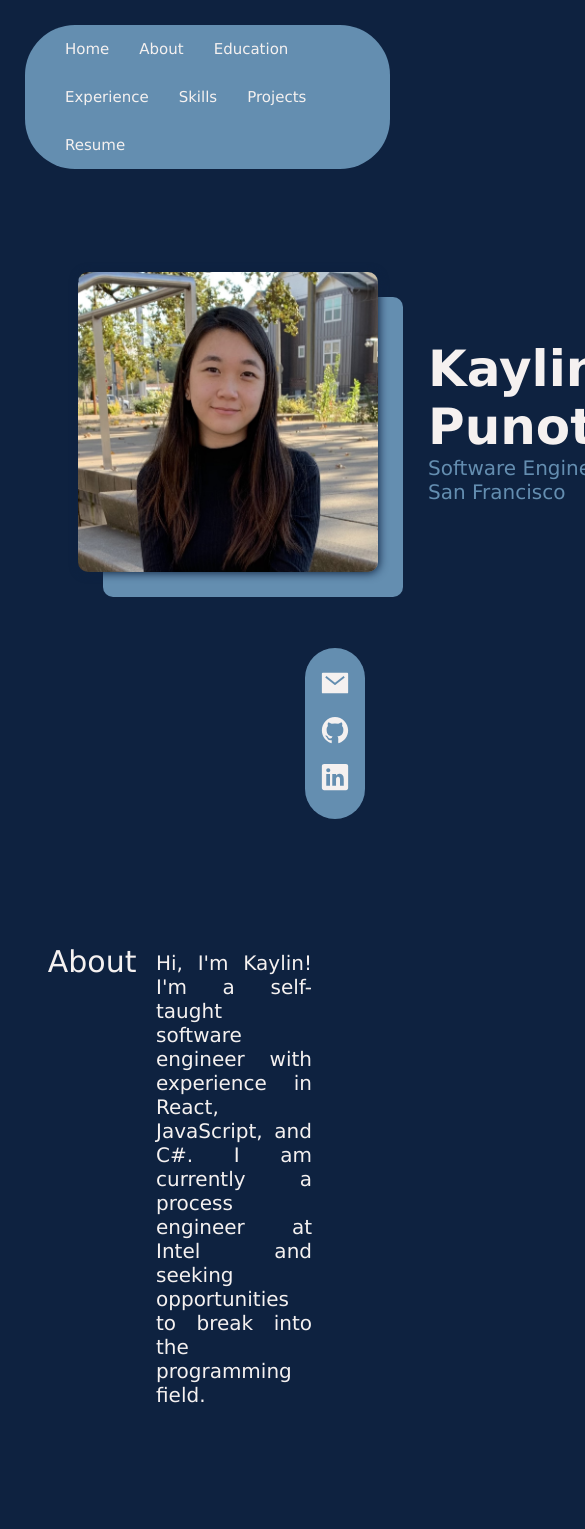
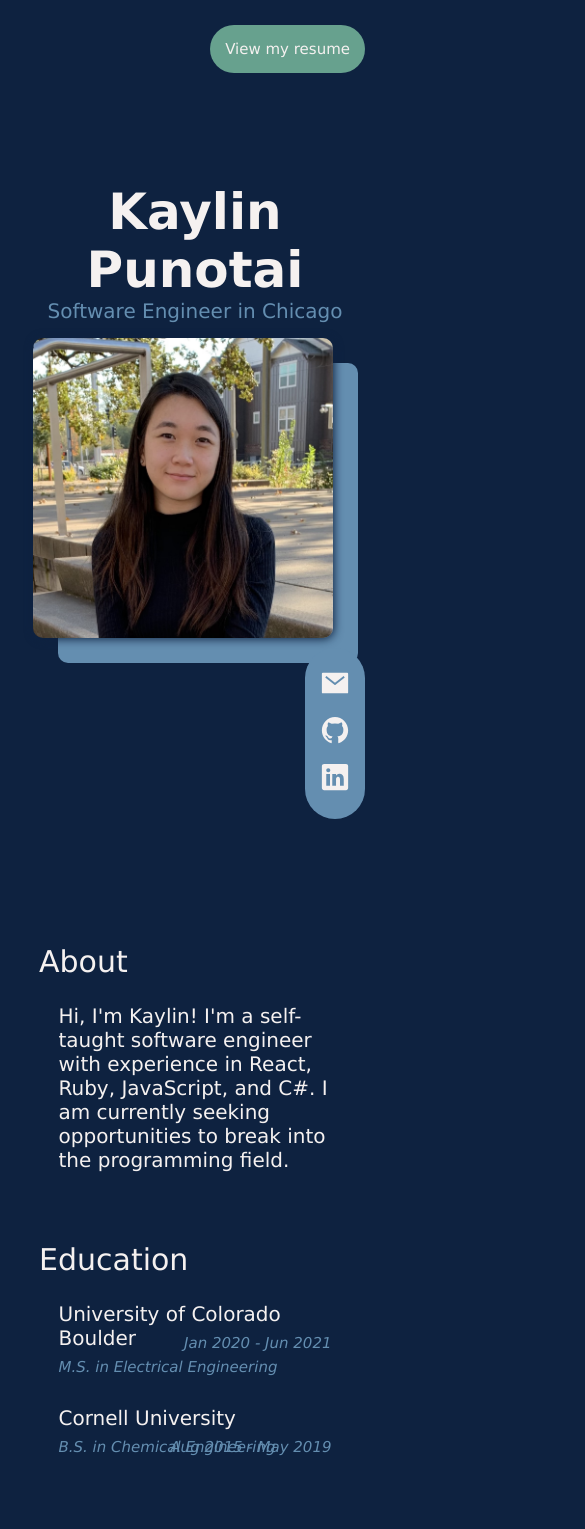
Before and after one commit to kaylinpunotai/kaylinpunotai.github.io, a React (Create React App) app: page / in a window 390 px wide. Shown: the top 1529 px of the page, 585 px wide, since content can reach past the window. Built offline with nearby package versions, Linux system fonts and the light colour scheme.

Commit message:
Media screen size compatibility
- Added media display rules
- Updated resume

```diff
--- a/src/App.css
+++ b/src/App.css
@@ -20,6 +20,30 @@
 
 #navBar a:hover {
   background-color: var(--accent-highlight);
+}
+
+#resumeButton {
+  background-color: var(--light-accent);
+  position: fixed;
+  top: 25px;
+  right: 25px;
+  z-index: 10;
+  border-radius: 50px;
+  padding: 0 0px;
+}
+
+#resumeButton a {
+  float: left;
+  display: block;
+  color: var(--white);
+  text-align: center;
+  font-size: 15px;
+  padding: 15px;
+  text-decoration: none;
+}
+
+#resumeButton:hover {
+  background-color: var(--light-accent-highlight);
 }
 
 #contactBar {
@@ -145,7 +169,7 @@
 .skill-row {
   display: flex;
   flex-direction: row;
-  width: 40vw;
+  width: 45vw;
 }
 
 .proj {
@@ -247,3 +271,219 @@
 .project-links .github:hover {
   color: var(--accent-highlight);
 }
+
+
+
+@media (max-width: 1200px) {
+  #navBar {
+    display: none;
+  }
+
+  .app-section {
+    padding-top: 100px;
+    display: flex;
+    flex-direction: column;
+  }
+
+  #home {
+    position: relative;
+    height: 100vh;
+    padding-top: 0;
+  }
+
+  .home-left {
+    position: absolute;
+    top: 40vh;
+    width: 60vw;
+  }
+
+  #headshot {
+    position: absolute;
+    left: calc(50vw - 325px/2);
+    height: 300px;
+    width: 300px;
+    border-radius: 10px;
+    z-index: 2;
+    box-shadow: 1px 1px 10px var(--black);
+  }
+
+  #headshot-block {
+    position: absolute;
+    left: calc(50vw - 275px/2);
+    top: 25px;
+    border-radius: 10px;
+    background-color: var(--accent);
+    z-index: 1;
+    height: 300px;
+    width: 300px;
+  }
+
+  .home-right {
+    position: absolute;
+    height: 100vh;
+    top: -20vh;
+    left: 0;
+    width: 100vw;
+    display: flex;
+    flex-direction: column;
+    justify-content: center;
+  }
+
+  #title-name {
+    font-size: 50px;
+    font-weight: bold;
+    text-align: center;
+  }
+
+  #title-sub {
+    font-size: 20px;
+    color: var(--accent);
+    text-align: center;
+  }
+
+  .header {
+    font-size: 30px;
+    text-align: left;
+    position: absolute;
+    left: 10vw;
+  }
+
+  .content {
+    font-size: 15px;
+    text-align: left;
+    position: relative;
+    top: 30px;
+    left: 15vw;
+    padding-top: 30px;
+    width: 70vw;
+  }
+
+  .content-title {
+    font-size: 20px;
+    text-align: left;
+  }
+
+  .content-sub {
+    color: var(--accent);
+    font-size: 15px;
+    font-style: italic;
+    margin-top: 8px;
+    position: relative;
+  }
+
+  .content-date {
+    color: var(--accent);
+    font-size: 15px;
+    font-style: italic;
+    position: absolute;
+    right: 0;
+    top: 0;
+    padding-top: 62px;
+  }
+
+  .skill-row {
+    display: flex;
+    flex-direction: row;
+    width: 75vw;
+  }
+
+  .proj {
+    text-align: left;
+    margin-bottom: 50px;
+    margin-right: 50px;
+    position: relative;
+    left: calc((53vw)/2 - 20px);
+    padding: 20px 0;
+    width: 53vw;
+    top: 50px;
+  }
+
+  .bg-block {
+    position: absolute;
+    background-color: var(--white);
+    top: 4vw;
+    height: 50vw;
+    width: 53vw;
+    border-top-left-radius: 10px;
+    border-top-right-radius: 10px;
+    z-index: -1;
+  }
+
+  .project-pics {
+    width: 50vw;
+    position: relative;
+    margin-left: calc((55vw - 52vw) / 2);
+    border-radius: 10px;
+    box-shadow: 1px 1px 10px var(--black);
+    z-index: 2;
+    background-color: var(--accent);
+  }
+
+  .project-block {
+    position: relative;
+    padding: 15px 3vw 15px 3vw;
+    background-color: var(--white);
+    border-bottom-left-radius: 10px;
+    border-bottom-right-radius: 10px;
+  }
+
+  .project-tags {
+    display: flex;
+    flex-direction: row;
+  }
+
+  .tag {
+    margin: 0 3px;
+    padding: 5px;
+    border-style: solid;
+    border-radius: 7px;
+    border-color: var(--accent);
+    color: var(--accent);
+    font-size: 15px;
+  }
+
+  .project-title {
+    margin-top: 8px;
+    color: var(--black);
+    font-weight: bold;
+    font-size: 20px;
+  }
+
+  .project-desc {
+    margin-top: 8px;
+    color: var(--black);
+    font-size: 15px;
+  }
+
+  .project-links {
+    margin-top: 15px;
+    display: flex;
+    flex-direction: row;
+    justify-content: center;
+  }
+
+  .project-links .button {
+    color: var(--white);
+    text-decoration: none;
+    background-color: var(--accent);
+    padding: 10px;
+    border-radius: 20px;
+    margin: 0 5px;
+  }
+
+  .project-links .button:hover {
+    background-color: var(--accent-highlight);
+  }
+
+  .project-links .github {
+    position: absolute;
+    bottom: 5px;
+    right: 20px;
+    color: var(--accent);
+    font-size: 40px;
+  }
+
+  .project-links .github:hover {
+    color: var(--accent-highlight);
+  }
+}
--- a/src/App.js
+++ b/src/App.js
@@ -13,7 +13,10 @@ function App() {
         <a href="#experience">Experience</a>
         <a href="#skills">Skills</a>
         <a href="#projects">Projects</a>
-        <a id="resume" href="Files/Resume.pdf" target="_blank" rel="noreferrer" >Resume</a>
+      </div>
+
+      <div id="resumeButton">
+        <a id="resume" href="Files/Resume.pdf" target="_blank" rel="noreferrer" >View my resume</a>
       </div>
 
       <div id="contactBar">
@@ -38,7 +41,7 @@ function App() {
         </div>
         <div className="home-right">
           <div id="title-name">Kaylin Punotai</div>
-          <div id="title-sub">Software Engineer in San Francisco</div>
+          <div id="title-sub">Software Engineer in Chicago</div>
         </div>
       </div>
 
@@ -46,11 +49,10 @@ function App() {
         <div className="header">About</div>
         <div className="content">
           <div className="content-title">
-            Hi, I'm Kaylin! I'm a self-taught software engineer with experience in React,
+            Hi, I'm Kaylin! I'm a self-taught software engineer with experience in React, Ruby,
             JavaScript, and C#.
 
-            I am currently a process engineer at Intel and seeking opportunities to break
-            into the programming field.
+            I am currently seeking opportunities to break into the programming field.
           </div>
         </div>
       </div>
@@ -72,9 +74,14 @@ function App() {
       <div className="app-section" id="experience">
         <div className="header">Experience</div>
         <div className="content">
+          <div className="content-title">Jade Mechanical Services, LLC</div>
+          <div className="content-sub">Vice President</div>
+          <div className="content-date">Apr 2022 - Present</div>
+        </div>
+        <div className="content">
           <div className="content-title">Intel Corporation</div>
           <div className="content-sub">Wafer Sort Process Engineer</div>
-          <div className="content-date">Jul 2019 - Present</div>
+          <div className="content-date">Jul 2019 - Mar 2022</div>
         </div>
         <div className="content">
           <div className="content-title">The Hershey Company</div>
@@ -94,11 +101,11 @@ function App() {
           <div className="content">
             <div className="content-title">Programming</div>
             <div className="content-sub">C#</div>
-            <div className="content-sub">CSS</div>
-            <div className="content-sub">HTML</div>
+            <div className="content-sub">CSS/HTML</div>
             <div className="content-sub">JavaScript</div>
             <div className="content-sub">Python</div>
             <div className="content-sub">React</div>
+            <div className="content-sub">Ruby</div>
             <div className="content-sub">VBScript</div>
             <div className="content-sub">Windows Batch Scripting</div>
           </div>
@@ -106,7 +113,6 @@ function App() {
             <div className="content-title">Data Analysis</div>
             <div className="content-sub">JMP/JSL</div>
             <div className="content-sub">Matlab</div>
-            <div className="content-sub">SQLPathFinder</div>
             <div className="content-sub">Wolfram Mathematica</div>
           </div>
           <div className="content">
--- a/src/PhotoGallery.css
+++ b/src/PhotoGallery.css
@@ -29,3 +29,37 @@
   transform: scale(1.2);
   transition-duration: 100ms;
 }
+
+@media (max-width: 1200px) {
+  .prev-arrow {
+    position: absolute;
+    color: var(--black);
+    z-index: 4;
+    right: 6vw;
+    padding-top: 5px;
+    font-size: 50px;
+    user-select: none;
+    cursor: pointer;
+  }
+
+  .prev-arrow:hover {
+    transform: scale(1.2);
+    transition-duration: 100ms;
+  }
+
+  .next-arrow {
+    position: absolute;
+    color: var(--black);
+    z-index: 4;
+    right: 2vw;
+    padding-top: 5px;
+    font-size: 50px;
+    user-select: none;
+    cursor: pointer;
+  }
+
+  .next-arrow:hover {
+    transform: scale(1.2);
+    transition-duration: 100ms;
+  }
+}
```
Also changed, not shown: 1 other file (tests, documents, lock files or other folders).
